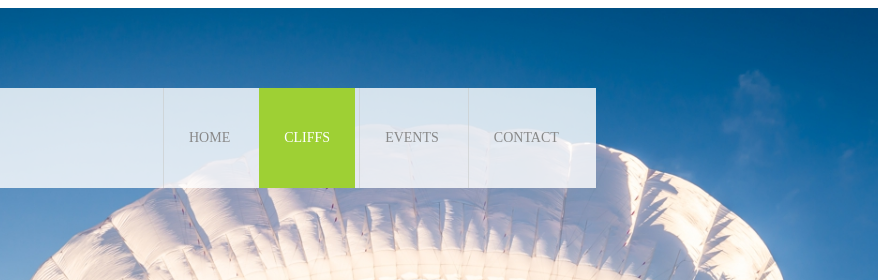
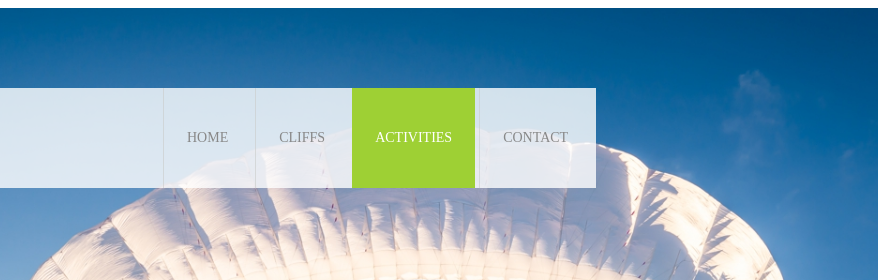
Before and after one commit to xhywebdev/week2day2-hw, a plain HTML site: page activities.html in a window 1280 px wide. Shown: the top 280 px of the page, 394-1280 px from the left. Drawn offline with Linux system fonts and the light colour scheme.

Commit message:
fixed bug in nav bar
change events to activities

```diff
--- a/activities.html
+++ b/activities.html
@@ -21,8 +21,8 @@
                 <nav class="main-menu">
                     <ul>
                         <li><a href="index.html">Home</a></li>
-                        <li class="active"><a href="activities.html">Cliffs</a></li>
-                        <li><a href="activities.html">Events</a></li>
+                        <li><a href="activities.html">Cliffs</a></li>
+                        <li class="active"><a href="activities.html">Activities</a></li>
                         <li><a href="contact.html">Contact</a></li>
                     </ul>
                 </nav>
--- a/styles.css
+++ b/styles.css
@@ -46,8 +46,8 @@ header {
     list-style-type: none;
     display: inline-block;
     /* float: left; */
-    padding-left: 25px;
-    padding-right: 25px;
+    padding-left: 23px;
+    padding-right: 23px;
     border-left: 1px solid rgba(202, 204, 202, 0.6);
     line-height: 100px;
     text-transform: uppercase;
```
Also changed, not shown: contact.html (+1 -1 lines), index.html (+1 -1 lines), 1 other file.
